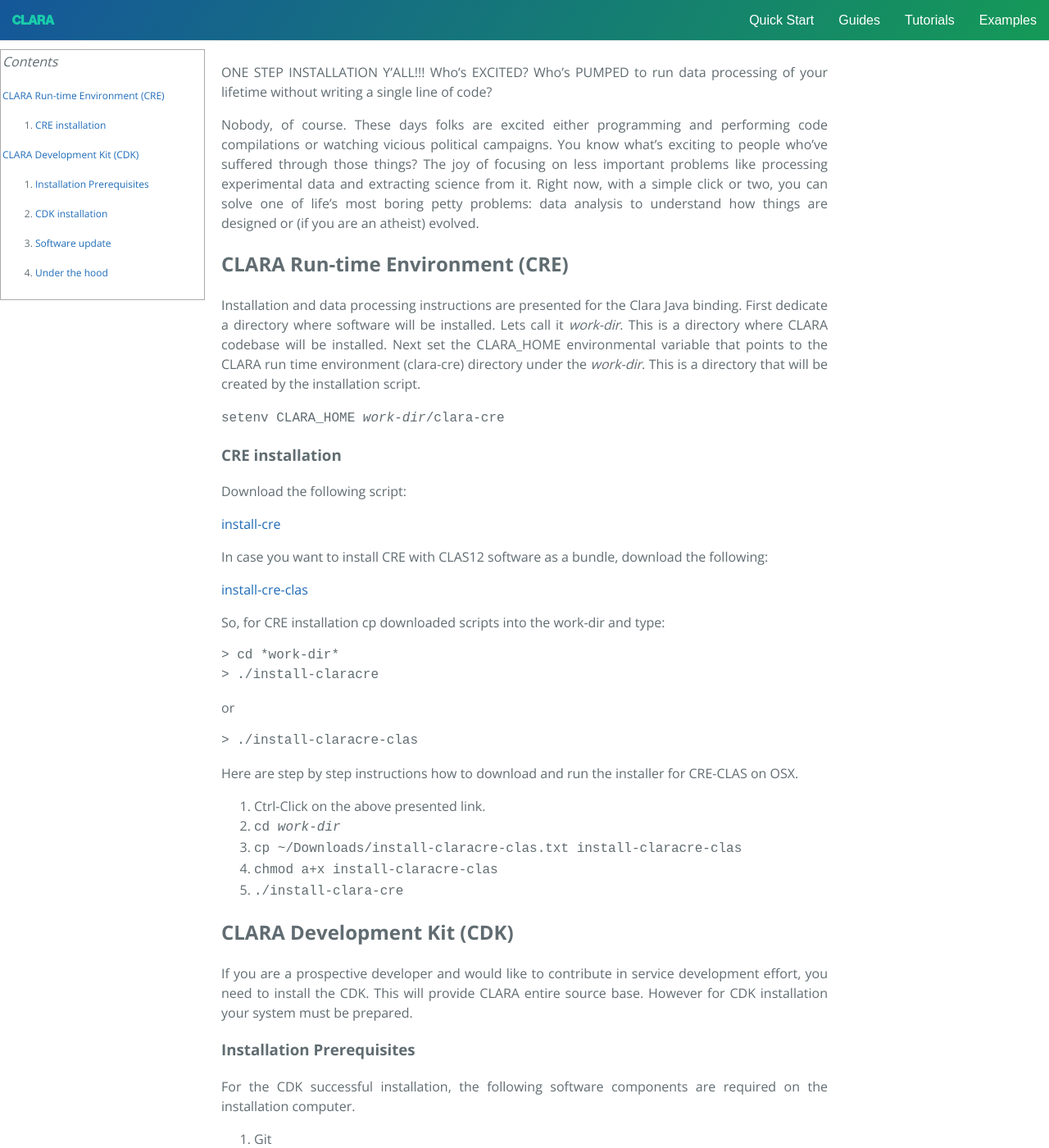
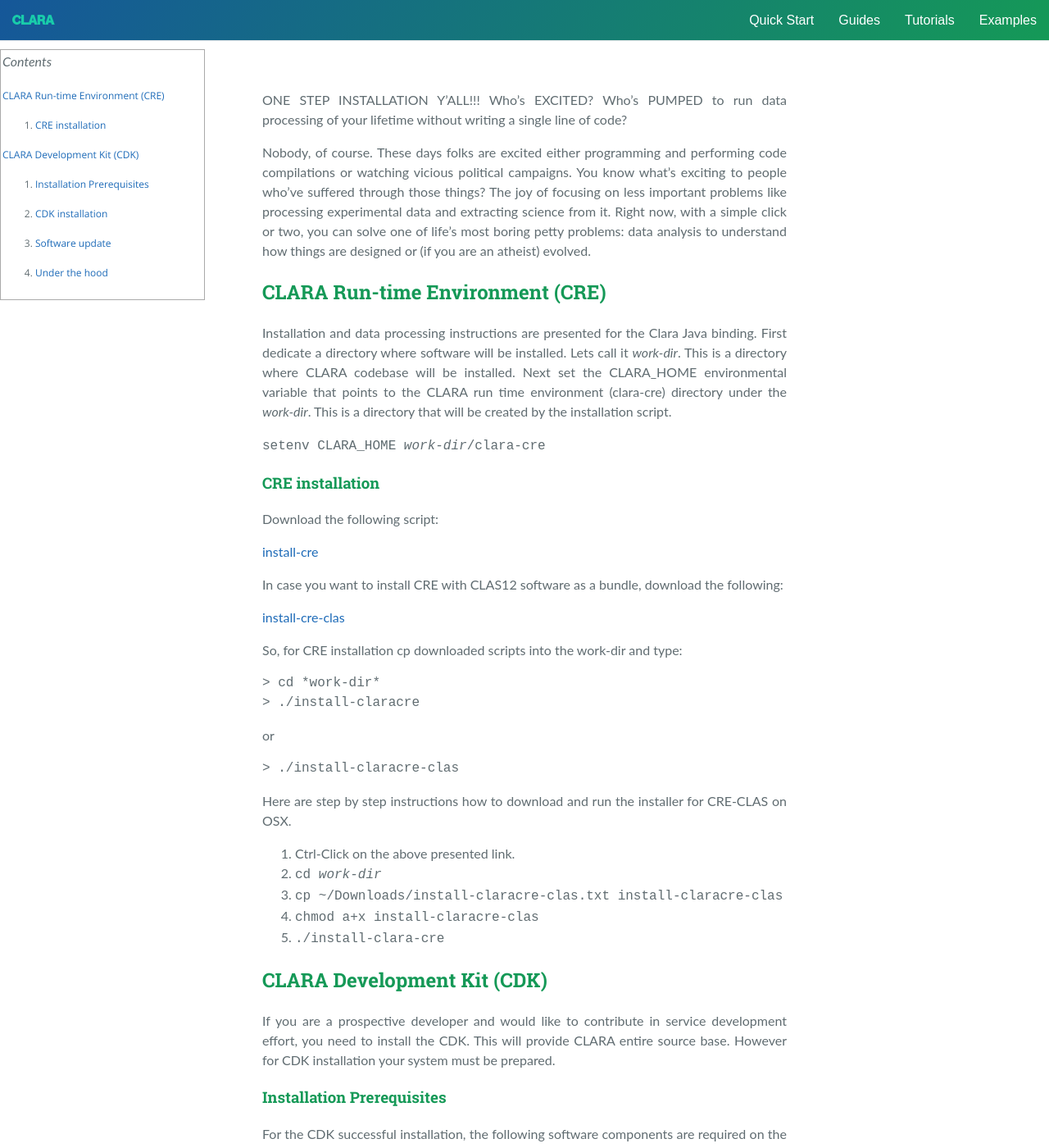
Before and after one commit to JeffersonLab/clara-docs, a Jekyll site: the page built from docs/installation.md, in a window 1280 px wide and 1400 px high. Shown: the whole window at 82% size. Built offline with Jekyll 4.4.1, drawn with Linux system fonts in a browser that asks for light colours; nearby versions of some CDN libraries.

Commit message:
Trying Read the Docs fonts

```diff
--- a/css/cayman.css
+++ b/css/cayman.css
@@ -4,7 +4,7 @@
 body {
   padding: 0;
   margin: 0;
-  font-family: "Open Sans", "Helvetica Neue", Helvetica, Arial, sans-serif;
+  font-family: "Lato","proxima-nova","Helvetica Neue",Arial,sans-serif;
   font-size: 16px;
   line-height: 1.5;
   color: #606c71; }
@@ -163,7 +163,8 @@
   .main-content h6 {
     margin-bottom: 1rem;
     font-weight: normal;
-    color: #159957; }
+    color: #159957;
+    font-family: titlesFont; }
   .main-content p {
     margin-bottom: 1em; }
   .main-content code {
@@ -301,6 +302,10 @@
   font-family: myFont;
   src: url('../font/Capsmall_clean.ttf'); }
 
+@font-face {
+  font-family: titlesFont;
+  src: url('../font/RobotoSlab-Bold.ttf'); }
+
 ul.footer-p {
   line-height: 40px;
   list-style-type: none; }
@@ -420,7 +425,15 @@
 }
 .content {
 	padding: 0 270px 0 270px;
+	margin: 50px;
+	font-family: "Lato","proxima-nova","Helvetica Neue",Arial,sans-serif;
+	color: #606c71;
 }
+.content h1,
+.content h2,
+.content h3 {
+	font-family: titlesFont;
+	color: #159957; }
 .left-sidebar {
 	float: left;
 	width: 250px;
```
Also changed, not shown: font/Inconsolata-Bold.ttf (added), font/Inconsolata-Regular.ttf (added), font/Lato-Bold.ttf (added), font/Lato-Regular.ttf (added), font/RobotoSlab-Bold.ttf (added), font/RobotoSlab-Regular.ttf (added).
